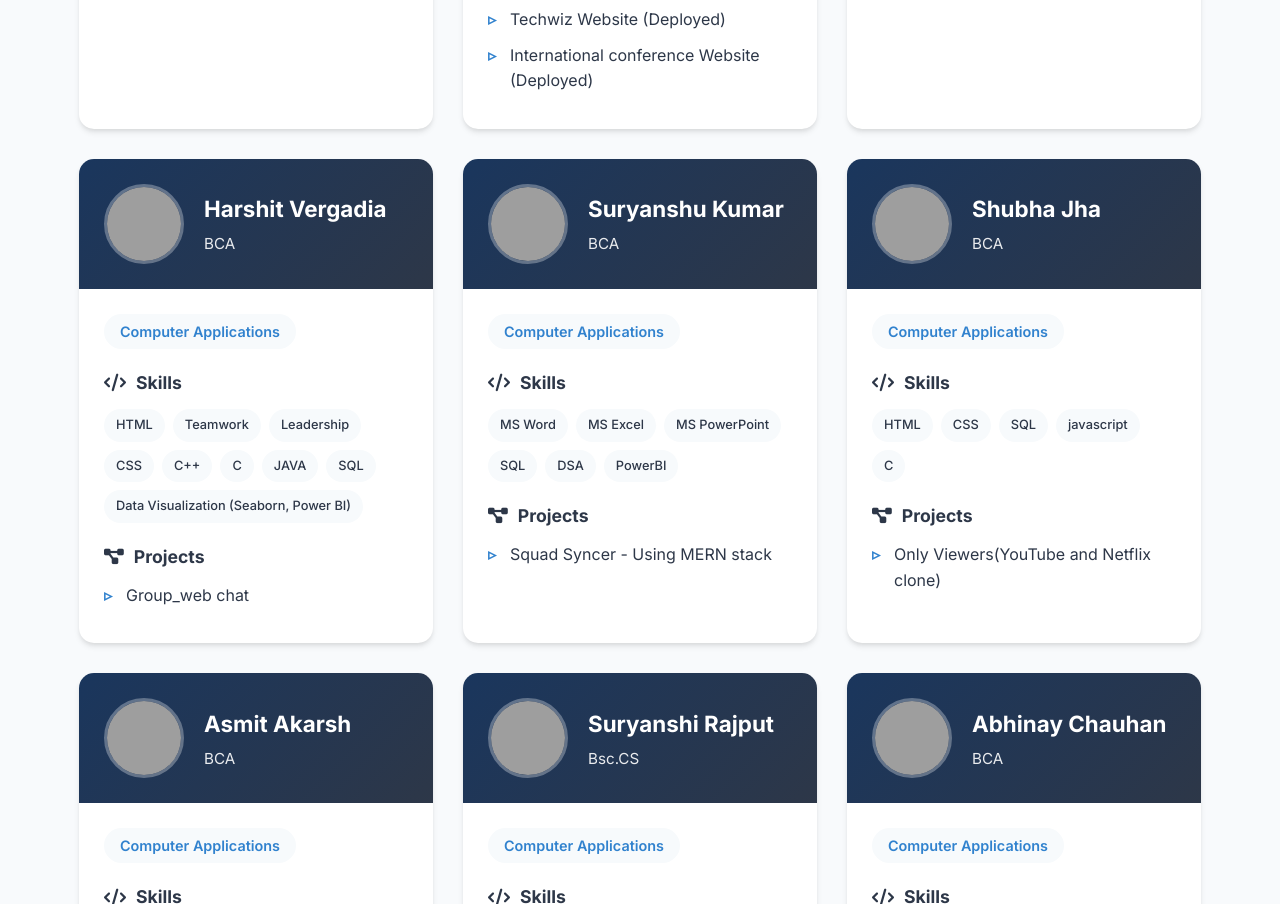
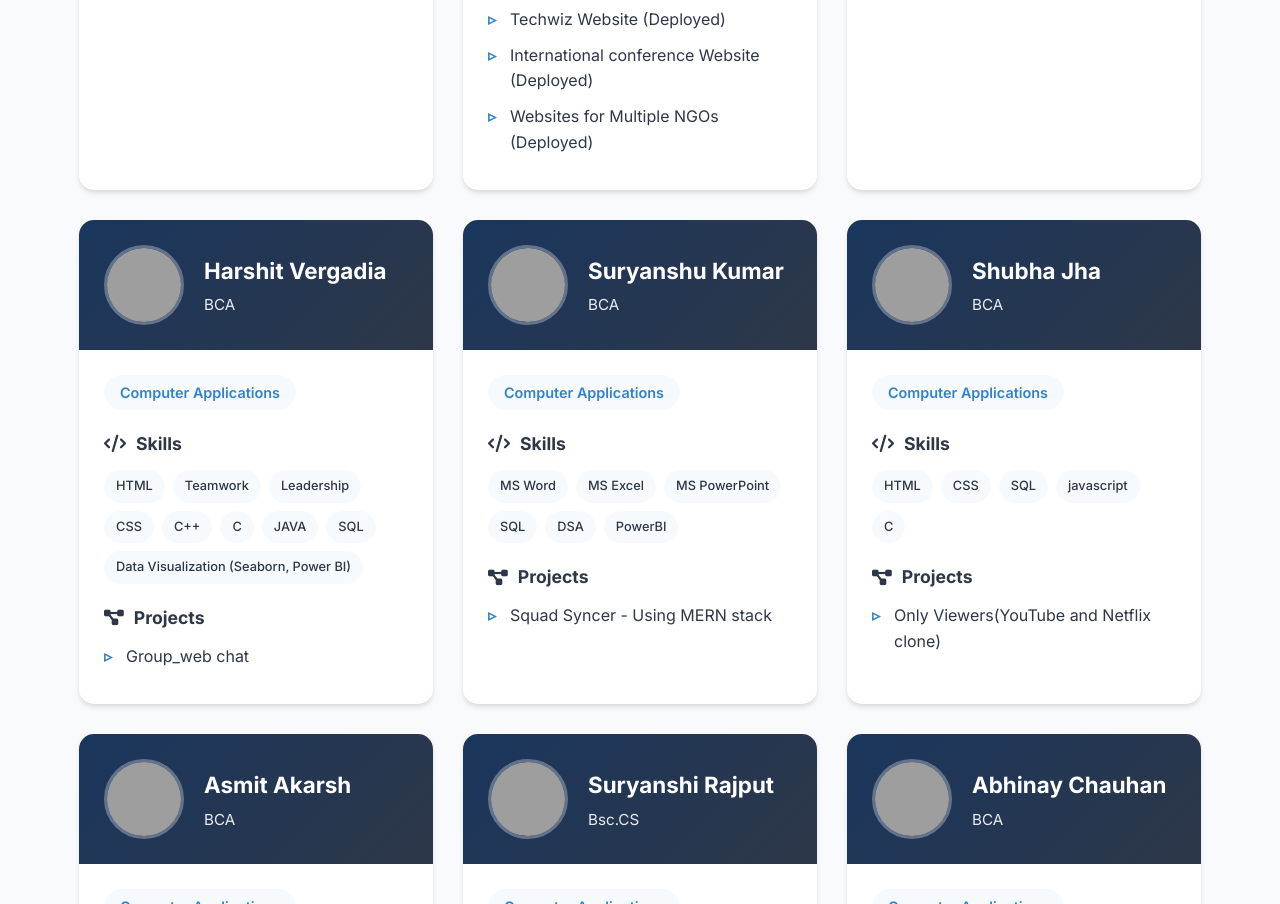
Before and after one commit to Shashwat-k-9114/BIT-NOIDA-MCA-PLACEMENT, a plain HTML site: page index.html in a window 1280 px wide. Shown: the part 8002-8906 px from the top of the page. Drawn offline with Linux system fonts and the light colour scheme; grey boxes are pictures that could not be loaded.

Commit message:
Initial Commit

```diff
--- a/index.html
+++ b/index.html
@@ -4,6 +4,7 @@
     <meta charset="UTF-8">
     <meta name="viewport" content="width=device-width, initial-scale=1.0">
     <title>BIT Mesra Noida - MCA Placement 2024-26</title>
+    <link rel="icon" type="/Assets/logo.png" href="/Assets/logo.png">
     <link rel="stylesheet" href="https://cdnjs.cloudflare.com/ajax/libs/font-awesome/6.4.0/css/all.min.css">
     <link href="https://fonts.googleapis.com/css2?family=Inter:wght@300;400;500;600;700&display=swap" rel="stylesheet">
     <style>
@@ -1558,7 +1559,7 @@ preparing them for the world of tomorrow</p>
                 course: "BCA",
                 specialization: "Computer Applications",
                 skills: ["Python", "Java", "JavaScript", "C", "MERN Stack", "Full Stack Development", "Exploratory Data Analysis", "PowerBI", "Google Sites", "Streamlit", "SEO", "MySQL", "Figma", "Canva", "Sentiment Analysis", "NLP", "Render", "Vercel", "Git", "Research Paper Writing"],
-                projects: ["Alumni-Connect application", "virtual assistance for windows(ALFRED)", "SkyVault: File Sharing Application (Deployed)", "ERP system", "Sales analysis", "Official Website for a Service Based IT Firm", "Official Intranet for an Architecture firm", "Menstrual Hygiene Awareness and tracker Application", "F1 ORACLE: 2025 Race Prediction site using Python and streamlit (Deployed)", "personal portfolio Website in React.js, Node.js, Express.js (Deployed)", "TEDX Event Website (Deployed)", "EV Stats monitoring and anomaly detection (Python, Deployed)", "Personal portfolios for Software Developers (3, Deployed)", "Techwiz Website (Deployed)", "International conference Website (Deployed)"],
+                projects: ["Alumni-Connect application", "virtual assistance for windows(ALFRED)", "SkyVault: File Sharing Application (Deployed)", "ERP system", "Sales analysis", "Official Website for a Service Based IT Firm", "Official Intranet for an Architecture firm", "Menstrual Hygiene Awareness and tracker Application", "F1 ORACLE: 2025 Race Prediction site using Python and streamlit (Deployed)", "personal portfolio Website in React.js, Node.js, Express.js (Deployed)", "TEDX Event Website (Deployed)", "EV Stats monitoring and anomaly detection (Python, Deployed)", "Personal portfolios for Software Developers (3, Deployed)", "Techwiz Website (Deployed)", "International conference Website (Deployed)", "Websites for Multiple NGOs (Deployed)"],
                 avatar: "/Assets/photo.jpg"
             },
             {
```
